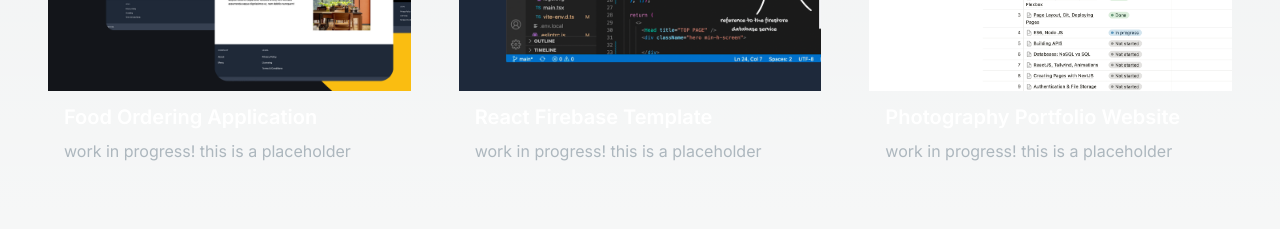
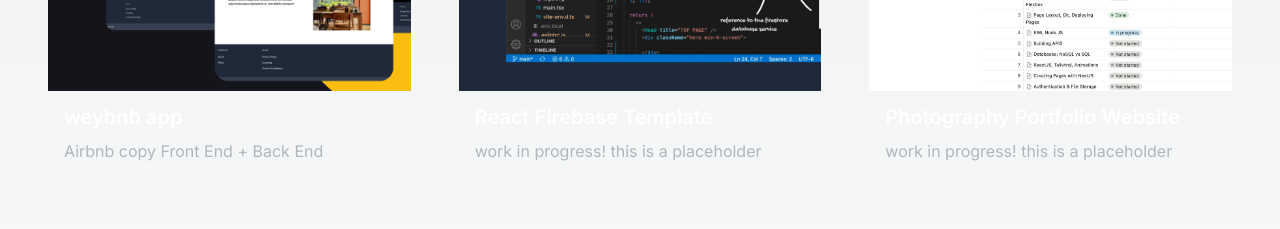
Before and after one commit to Desko95/portfolio-website, a Next.js app: page / in a window 1280 px wide. Shown: the part 2320-2549 px from the top of the page. Built offline with nearby package versions, Linux system fonts and the light colour scheme.

Commit message:
projectsection added weybnb

```diff
--- a/app/components/ProjectsSection.jsx
+++ b/app/components/ProjectsSection.jsx
@@ -34,11 +34,11 @@ const projectsData = [
   },
   {
     id: 4,
-    title: "Food Ordering Application",
-    description: "work in progress! this is a placeholder",
+    title: "weybnb app",
+    description: "Airbnb copy Front End + Back End",
     image: "/images/projects/4.png",
     tag: ["All", "Mobile"],
-    gitUrl: "/",
+    gitUrl: "https://github.com/Desko95/weybnb",
     previewUrl: "/",
   },
   {
```
